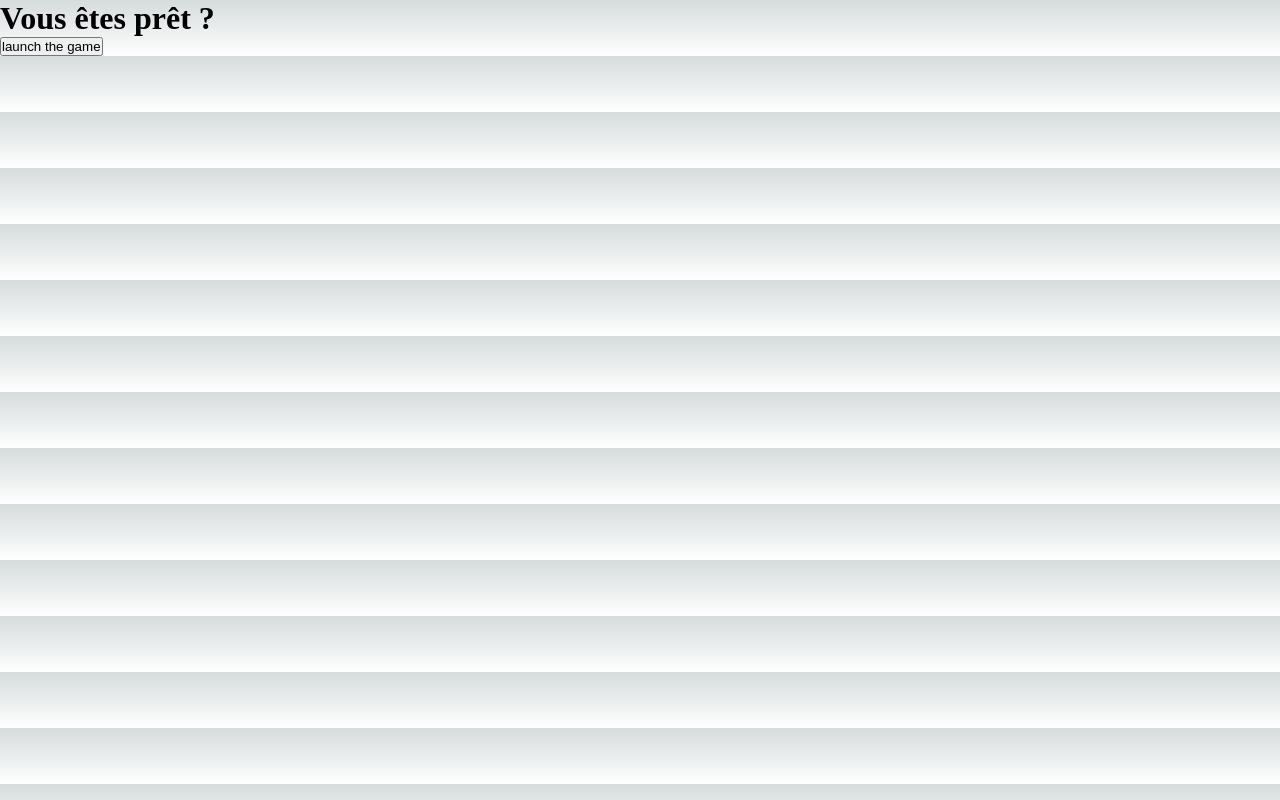
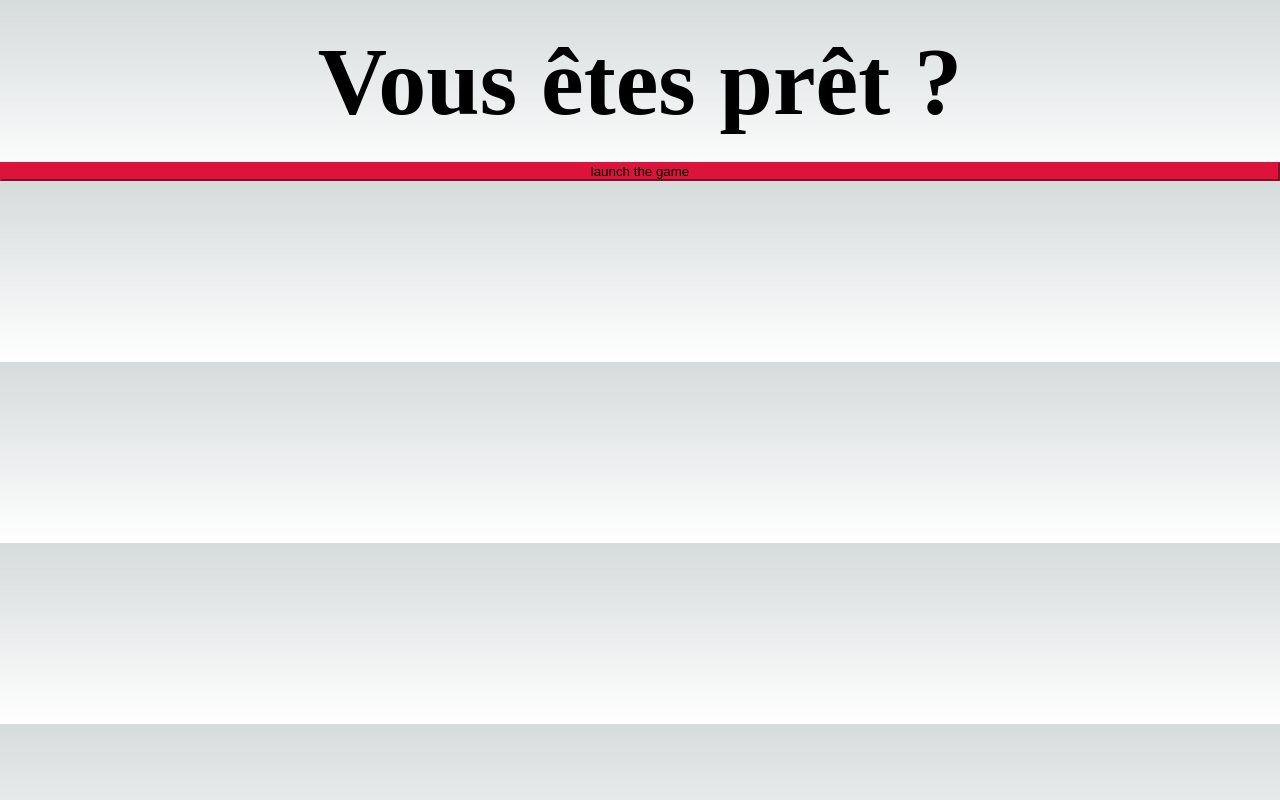
Before and after one commit to remybms/challengeJS, a Next.js app in the folder pun/: page /easy in a window 1280 px wide. Built offline with nearby package versions, Linux system fonts and the light colour scheme.

Commit message:
edit levels' pages css

```diff
--- a/pun/styles/levels.module.css
+++ b/pun/styles/levels.module.css
@@ -1,8 +1,57 @@
 .image{
-    max-width: 50%;
+    max-width: 30%;
     max-height: 50%;
 }
 
-.audio{
-    display: none;
+.divImage{
+    display: flex;
+    justify-content: center;
 }
+
+.page{
+}
+
+.button{
+    border-radius: 20rem;
+    background-color:crimson;
+    color: black;
+    width: 100%;
+    margin: 1%;
+}
+
+.text{
+    display: flex;
+    justify-content: center;
+    margin: 2%;
+    font-size: 400%;
+}
+
+.title{
+    display: flex;
+    justify-content: center;
+    margin: 2%;
+    font-size: 600%;
+}
+
+.form{
+    display: flex;
+    justify-content: center;
+}
+
+.input{
+    width: 50%;
+    background-color: crimson;
+    border-color: crimson;
+    border-radius: 20rem;
+    margin: 1%;
+    color: black;
+    text-align: center;
+}
+
+.buttonStart{
+    background-color: crimson;
+    border-color: crimson;
+    color: black;
+    width: 100%;
+    height: 50%;
+}
```
